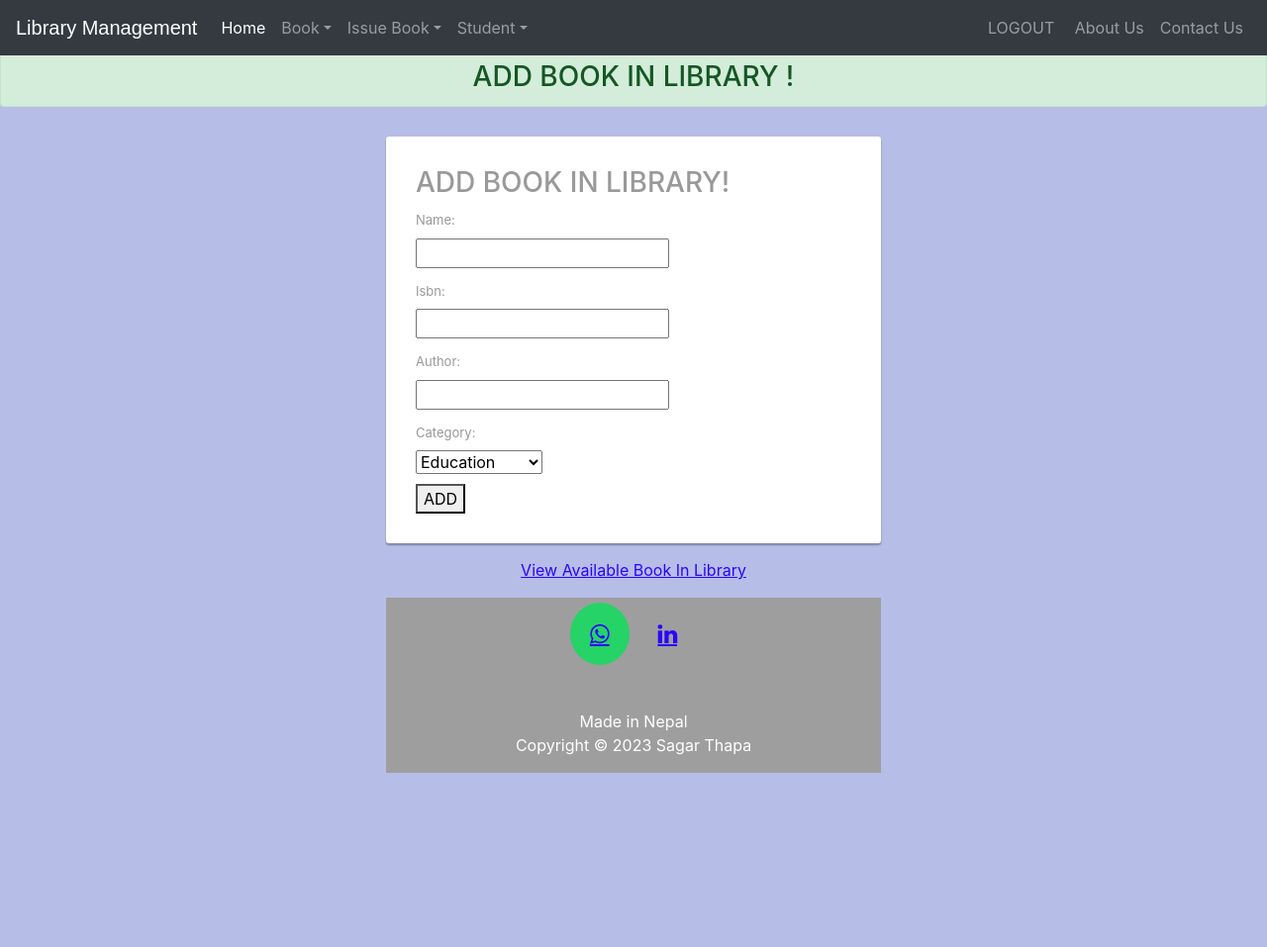
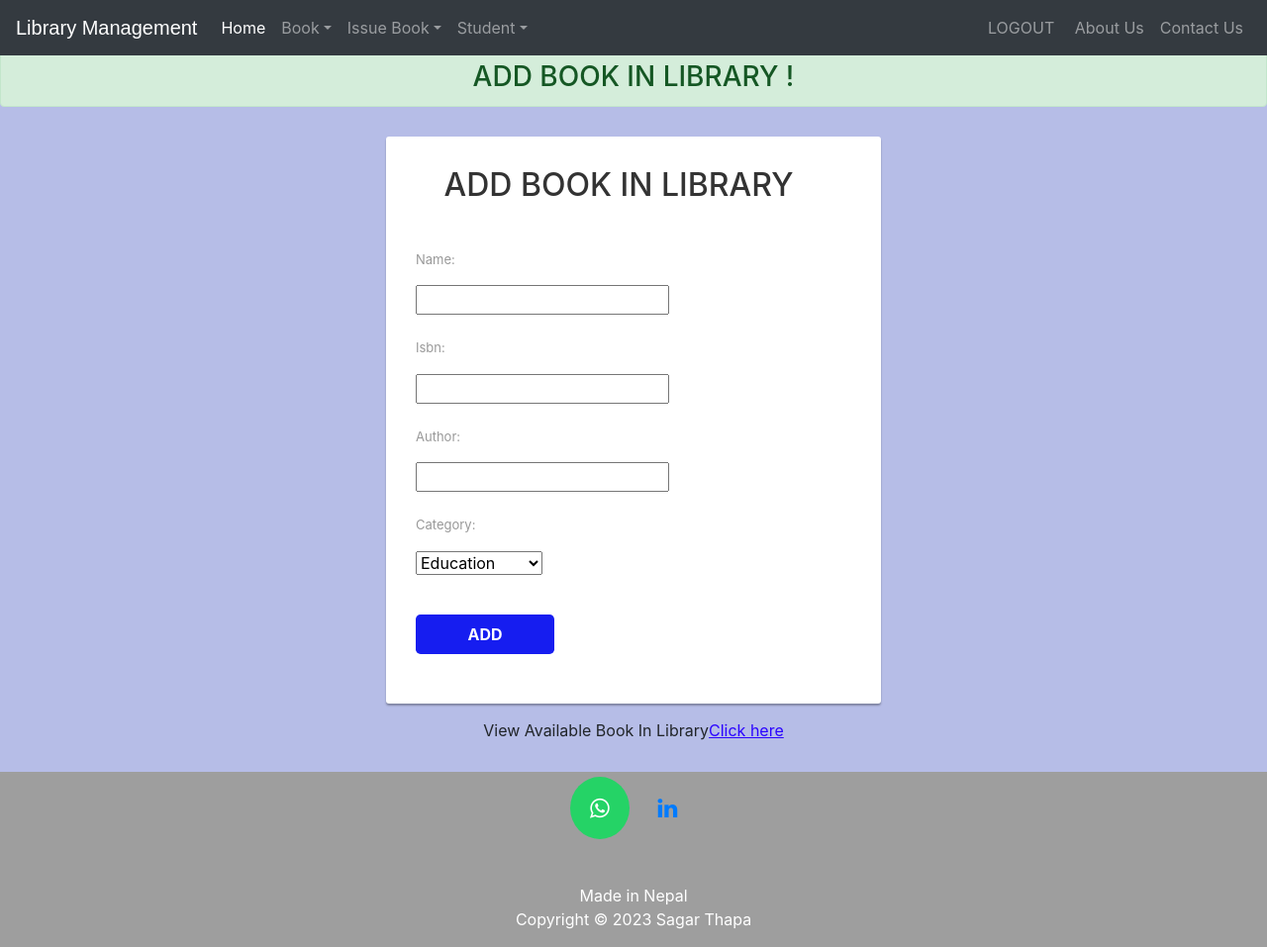
Before and after one commit to sagarmagar977/Library-Management-System-Full-Stack-, a Django app: template templates/library/addbook.html in a window 1280 px wide. Shown: the whole page at 99% size. Before the commit the page ends 781 px from the top, so only its background shows below. Run offline with Django 3.2, Linux system fonts and the light colour scheme; the template is opened without the code that fills it: values that come from a table or form of the project are taken from there, others are empty; some libraries are stand-ins or nearby versions.

Commit message:
"latest commit"

```diff
--- a/templates/library/addbook.html
+++ b/templates/library/addbook.html
@@ -1,10 +1,9 @@
 <!DOCTYPE html>
 <html lang="en" dir="ltr">
-
   <head>
     <meta charset="utf-8">
     <meta name="viewport" content="width=device-width, initial-scale=1, shrink-to-fit=no">
-    <title>Add Book</title>
+    <title>Mohammad burhan</title>
     <link rel="stylesheet" href="https://stackpath.bootstrapcdn.com/bootstrap/4.3.1/css/bootstrap.min.css">
     <link rel="stylesheet" href="https://maxcdn.bootstrapcdn.com/font-awesome/4.7.0/css/font-awesome.min.css">
     <script src="https://ajax.googleapis.com/ajax/libs/jquery/3.3.1/jquery.min.js"></script>
@@ -13,33 +12,27 @@
 
 
     <style type="text/css">
-        body {
+    	body{
     		color: #aa082e;
     		background-color: : #b6bde7 !important;
     		font-family: 'Roboto', sans-serif;
     	}
-
         .form-control {
     		border-color: #eee;
             min-height: 41px;
     		box-shadow: none !important;
     	}
-
         .form-control:focus {
     		border-color: #5cd3b4;
     	}
-
-        .form-control,
-        .btn {
+        .form-control, .btn {
             border-radius: 3px;
         }
-
     	.signup-form {
     		width: 500px;
     		margin: 0 auto;
     		padding: 30px 0;
     	}
-
         .signup-form h2 {
     		color: #333;
             margin: 0 0 30px 0;
@@ -47,7 +40,6 @@
     		padding: 0 30px 10px 0;
     	    border-bottom: 3px solid #ffffff;
         }
-
         .signup-form form {
     		color: #999;
     		border-radius: 3px;
@@ -56,20 +48,16 @@
             box-shadow: 0px 2px 2px rgba(0, 0, 0, 0.3);
             padding: 30px;
         }
-
     	.signup-form .form-group {
     		margin-bottom: 20px;
     	}
-
     	.signup-form label {
     		font-weight: normal;
     		font-size: 13px;
     	}
-
         .signup-form input[type="checkbox"] {
     		margin-top: 2px;
     	}
-
         .signup-form .btn {
             font-size: 16px;
             font-weight: bold;
@@ -78,27 +66,22 @@
     		margin-top: 20px;
     		min-width: 140px;
         }
-
-        .signup-form .btn:hover,
-        .signup-form .btn:focus {
+    	.signup-form .btn:hover, .signup-form .btn:focus {
     		background: #41cba9;
             outline: none !important;
     	}
-
         .signup-form a {
     		color: #2b04ff;
+
     		text-decoration: underline;
     	}
-
     	.signup-form a:hover {
     		text-decoration: none;
     	}
-
         .signup-form form a {
     		color: #5cd3b4;
     		text-decoration: none;
     	}
-
     	.signup-form form a:hover {
     		text-decoration: underline;
     	}
@@ -110,45 +93,40 @@
 
 
   </head>
-
   <body style="background-color:#b6bde7;">
     {% include "library/navbaradmin.html" %}
     <br>
     <br>
-    <center>
-        <h3 style=" margin-bottom: 0px;" class='alert alert-success'>ADD BOOK IN LIBRARY !</h3>
-    </center>
+<center><h3 style=" margin-bottom: 0px;"class = 'alert alert-success'>ADD BOOK IN LIBRARY !</h3></center>
     <div class="signup-form">
-        <form method="post" class="form-horizontal">
+        <form  method="post" class="form-horizontal">
 
-           <h3>ADD BOOK IN LIBRARY!</h3>
+    			<center><h2>ADD BOOK IN LIBRARY</h2></center>
 
-            <form method="post" action="">
 {% csrf_token %}
 
             {% for field in form %}
-                <div style="margin-bottom: 10px;">
-                  <div>{{ field.label_tag }}</div>
-                  <div>{{ field }}</div>
-
-                  {% if field.errors %}
-                    <div style="color: red;">{{ field.errors }}</div>
-                  {% endif %}
+            <div class="form-group">
+              <label class="control-label col-xs-4">{{ field.label_tag }}</label>
+              <div class="col-xs-8">
+              {{ field }}
+               </div>
             </div>
             {% endfor %}
 
-              <button type="submit">ADD</button>
+
+    		<div class="form-group">
+    			<div class="col-xs-8 col-xs-offset-4">
+            <button type="submit" class="btn btn-primary btn-lg">ADD</button>
+    			</div>
+    		</div>
         </form>
-
-            <p style="margin-top: 12px;">
-              <a href="{% url 'viewbook' %}">View Available Book In Library</a>
-            </p>
-
+    	<div class="text-center">View Available Book In Library<a href="viewbook">Click here</a></div>
+    </div>
 
 
 
 
     {% include "library/footer.html" %}
   </body>
-
 </html>
```
Lines whose indentation alone changed are shown as unchanged.
